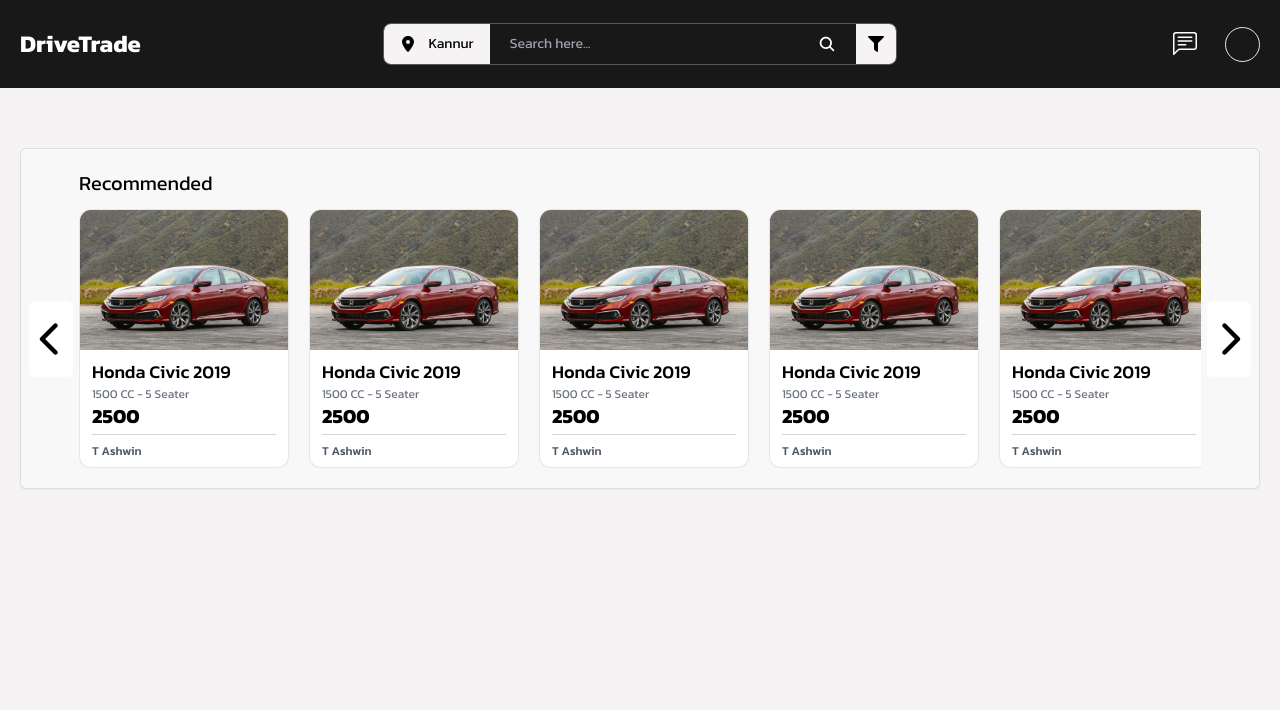
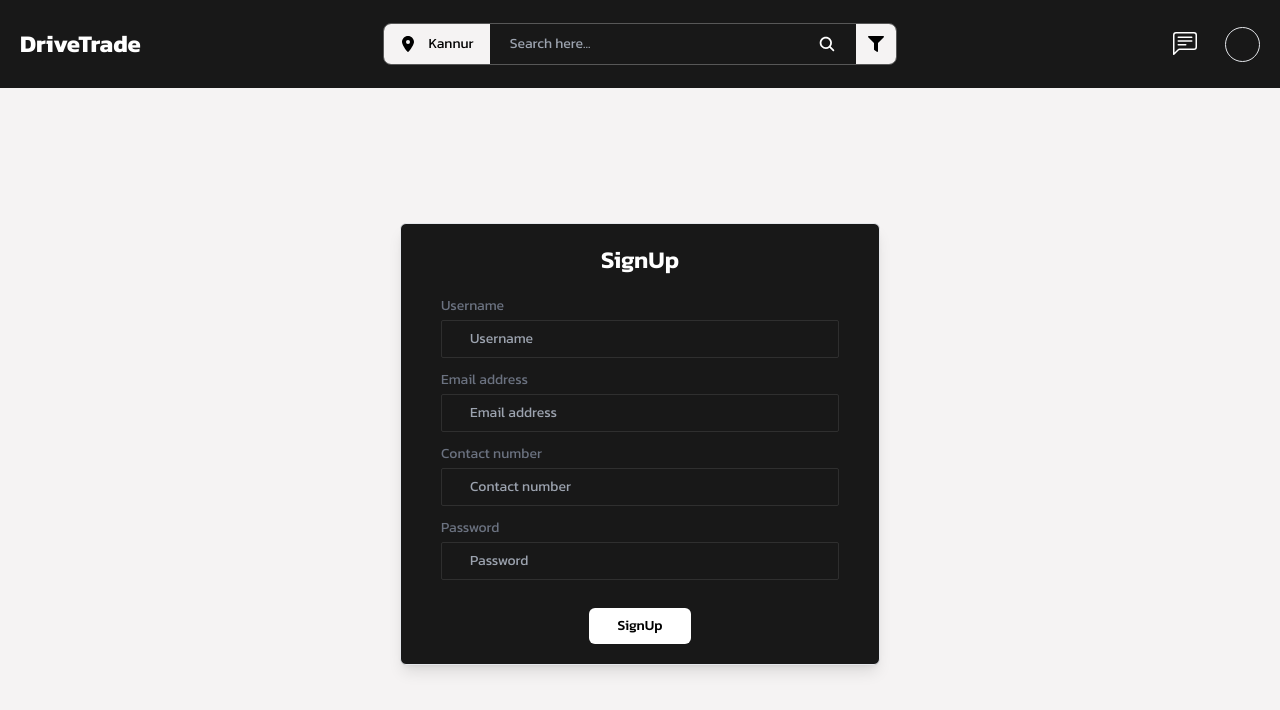
Before and after one commit to afsal-p-u/drive-trade, a React (Vite) app in the folder user/: page / in a window 1280 px wide. Shown: the top 710 px of the page. Built offline with nearby package versions, Linux system fonts and the light colour scheme.

Commit message:
Sign up page added / v1

```diff
--- a/user/src/_layout.tsx
+++ b/user/src/_layout.tsx
@@ -4,10 +4,10 @@
 
 const Layout = () => {
     return (
-        <>
+        <div>
             <Navbar />
             <Outlet />
-        </>
+        </div>
     )
 }
 
--- /dev/null
+++ b/user/src/components/CustomInput.tsx
@@ -0,0 +1,31 @@
+import React from "react";
+
+type CustomInputProps = {
+    label?: string,
+    name: string,
+    type: string,
+    placeholder?: string,
+    customStyles?: string,
+    required?: boolean
+}
+
+const CustomInput = ({ label, name, type, placeholder, customStyles, required }: CustomInputProps) => {
+  return (
+    <div className="flex gap-1 flex-col">
+      <label htmlFor="" className="text-sm text-gray-500">
+        {label}
+      </label>
+      <input
+        type={type}
+        name={name}
+        placeholder={placeholder}
+        required={required}
+        autoComplete="off"
+        className="px-7 py-2 text-sm outline-none bg-transparent border-[1px] border-gray-100/10 rounded-sm text-white
+        focus:border-white"
+      />
+    </div>
+  );
+};
+
+export default CustomInput;
--- a/user/src/components/SignOut.tsx
+++ /dev/null
@@ -1,11 +0,0 @@
-
-
-const SignOut = () => {
-  return (
-    <div>
-
-    </div>
-  )
-}
-
-export default SignOut
--- /dev/null
+++ b/user/src/components/SignUp.tsx
@@ -0,0 +1,55 @@
+import CustomButton from "./CustomButton";
+import CustomInput from "./CustomInput";
+
+const SignUp = () => {
+  return (
+    <div className="w-full h-[89vh] flex items-center justify-center">
+      <form className="w-[480px] border-[1px] py-5 px-10 rounded-md bg-secondary shadow-lg">
+        <h1 className="text-center font-semibold text-2xl text-white">
+          SignUp
+        </h1>
+
+        <div className="mt-5 flex flex-col gap-3">
+          <CustomInput
+            label="Username"
+            name="username"
+            type="text"
+            placeholder="Username"
+            required={true}
+          />
+          <CustomInput
+            label="Email address"
+            name="email"
+            type="email"
+            placeholder="Email address"
+            required={true}
+          />
+          <CustomInput
+            label="Contact number"
+            name="number"
+            type="number"
+            placeholder="Contact number"
+            required={true}
+          />
+          <CustomInput
+            label="Password"
+            name="password"
+            type="password"
+            placeholder="Password"
+            required={true}
+          />
+        </div>
+
+        <div className="flex justify-center mt-7">
+          <CustomButton
+            name="SignUp"
+            customStyles="px-7 py-2 bg-white rounded-md hover:bg-[#eee]"
+            withIcon={false}
+          />
+        </div>
+      </form>
+    </div>
+  );
+};
+
+export default SignUp;
--- a/user/src/components/index.ts
+++ b/user/src/components/index.ts
@@ -2,11 +2,12 @@
 export { default as ForgotPassword } from './ForgotPassword'
 export { default as OTPVerification } from './OTPVerification'
 export { default as SignIn } from './SignIn'
-export { default as SignOut } from './SignOut'
+export { default as SignUp } from './SignUp'
 export { default as SearchAndFilter } from './SearchAndFilter'
 export { default as VehicleCard } from './VehicleCard'
 export { default as Sidebar } from './Sidebar'
 export { default as CustomButton } from './CustomButton'
+export { default as CustomInput } from './CustomInput'
 
 // item view
 export { default as ItemViewsmImage } from './item-view/ItemViewSmImage'
--- a/user/src/pages/LandingPage.tsx
+++ b/user/src/pages/LandingPage.tsx
@@ -1,8 +1,11 @@
+import { SignUp } from "../components"
 
 const LandingPage = () => {
   return (
-    <div>
-      LandingPage
+    <div className="bg-primary min-h-[89vh] relative">
+      <div className="px-[20px]"></div>
+
+      <SignUp />
     </div>
   )
 }
```
Also changed, not shown: user/src/router.tsx (+6 -2 lines).
